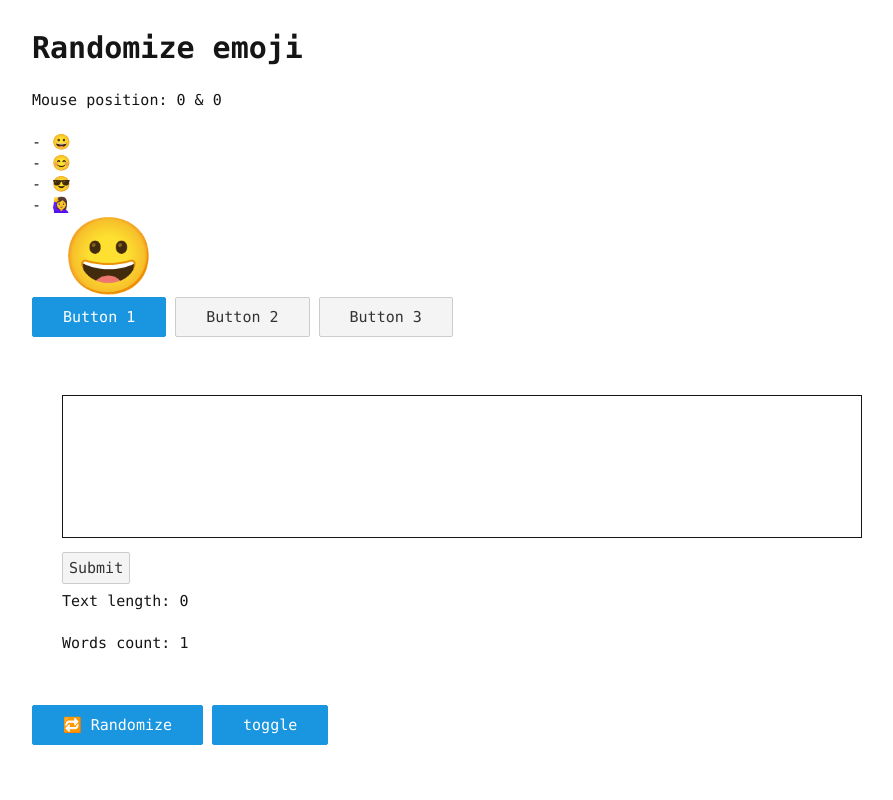
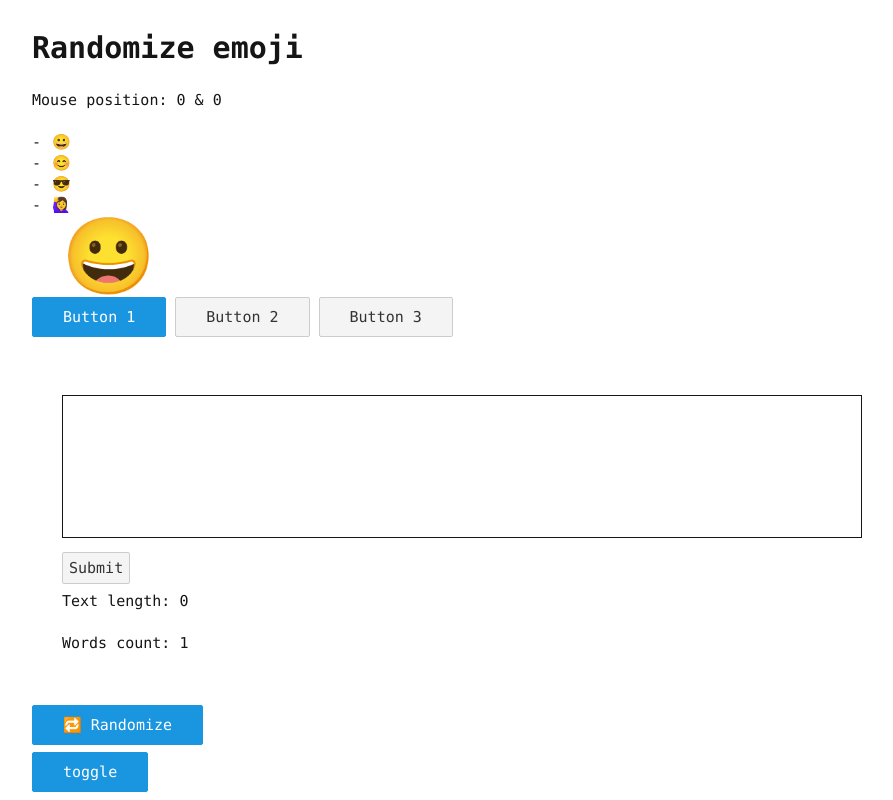
Before and after one commit to grammer-org/Learn-svelte, a Svelte app: page / in a window 1280 px wide. Shown: the whole page, without its empty margins (178-1071 px from the left). Built offline with nearby package versions, Linux system fonts and the light colour scheme.

Commit message:
Animation in svelte

```diff
--- a/src/App.svelte
+++ b/src/App.svelte
@@ -1,4 +1,6 @@
 <script>
+	import {fade, fly} from "svelte/transition"
+
 	import EmojiDisplay from "./EmojiDisplay.svelte"
 	import EmojiDesc from "./EmojiDesc.svelte"
 	import Button from "./Button.svelte"
@@ -38,10 +40,12 @@
 		{/each}
 	</ul>
 	{#if isLoaded === true}
+	<div in:fly={{ y:200, duration:2000 }} out:fade>
 		<EmojiDisplay {currentEmoji}/>
 		<EmojiDesc />
 		<!-- <div>{emoji}</div> -->
 		<Button on:click={handleButton} title={'🔁 Randomize'} />
+	</div>
 	{:else}
 	<h2>Loading...</h2>
 	{/if}
```
